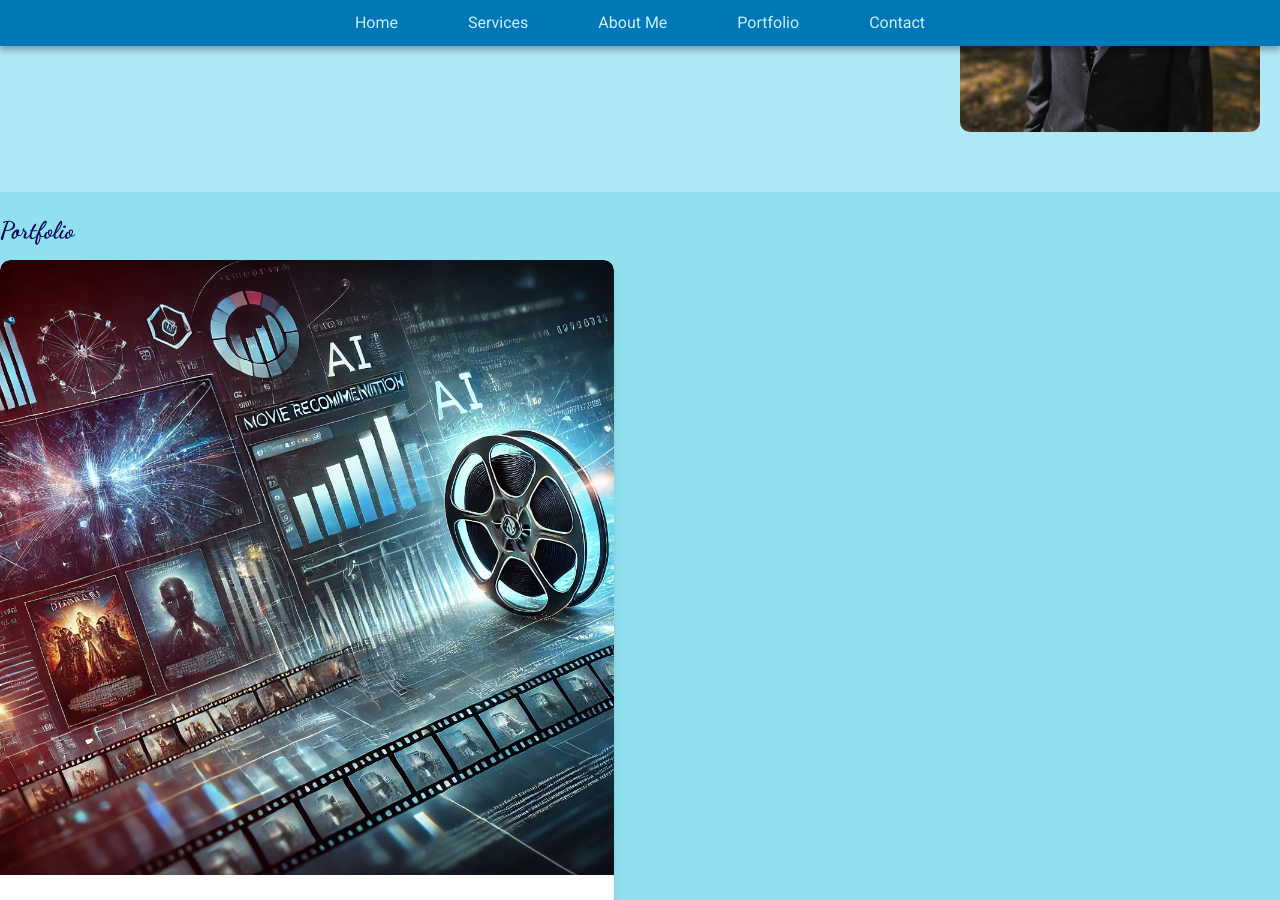
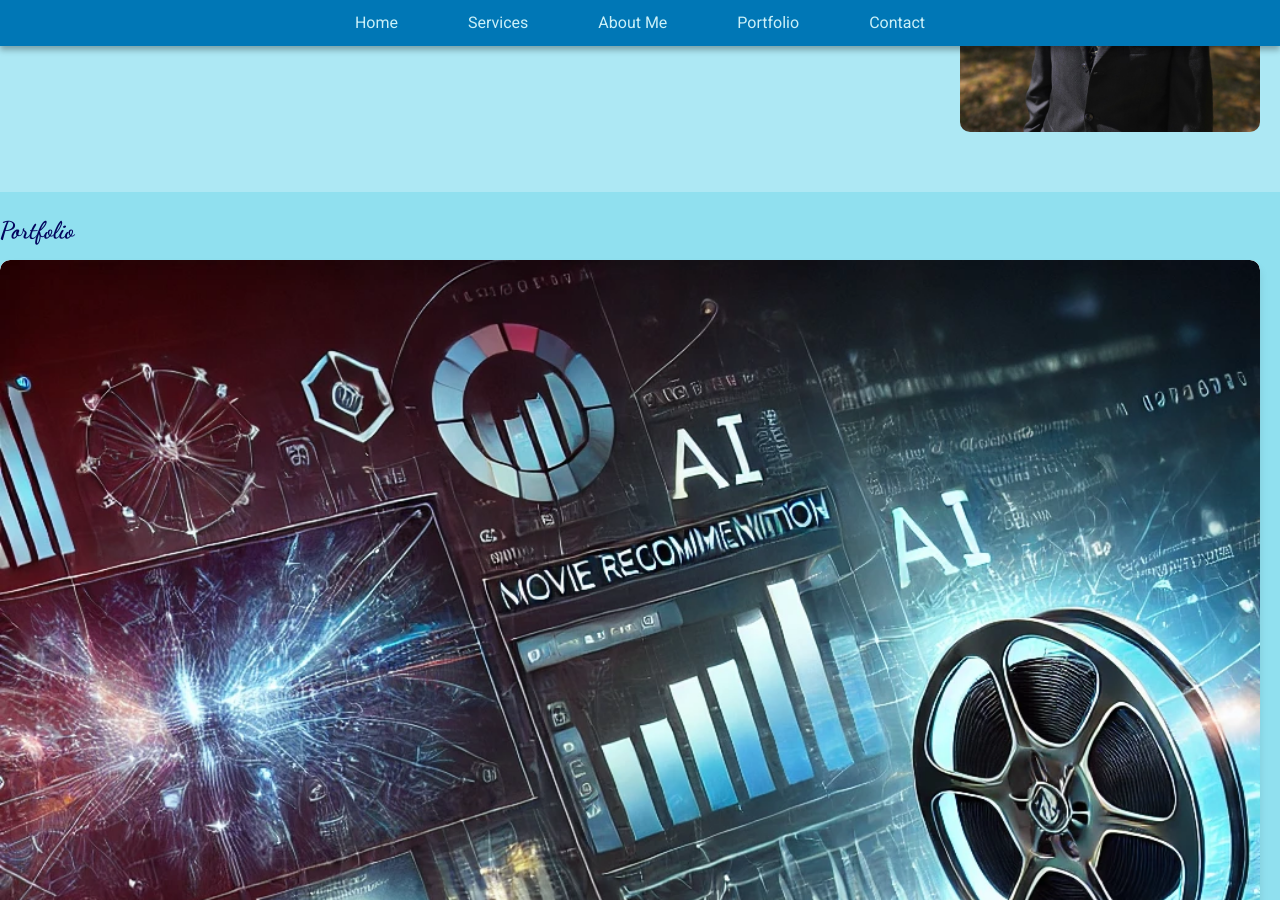
Before and after one commit to arshadsm/arshadsm.github.io, a Jekyll site: the page built from index.md, in a window 1280 px wide and 900 px high, scrolled down 1723 px. Built offline with Jekyll 4.4.1, drawn with Linux system fonts in a browser that asks for light colours.

Commit message:
Update styles.css

```diff
--- a/styles/styles.css
+++ b/styles/styles.css
@@ -102,26 +102,31 @@
 /* Portfolio Section */
 .portfolio {
     padding: 60px 20px;
-    background-color: #CAF0F8; /* Adjusting the background color to match the palette */
+    background-color: #CAF0F8;
     display: flex;
-    flex-wrap: wrap;
+    flex-wrap: nowrap; /* Prevent wrapping */
     justify-content: space-between;
+    overflow-x: auto; /* Enable horizontal scrolling if necessary */
 }
 
 .portfolio-item {
-    width: 48%; /* Set each item to take up about half the container width */
-    margin-bottom: 20px; /* Add some space below each item */
+    flex: 0 0 30%; /* Adjust width as needed */
+    margin-right: 20px; /* Space between items */
     border-radius: 10px;
     overflow: hidden;
-    background-color: #FFFFFF; /* Light background for the portfolio items */
+    background-color: #FFFFFF;
     box-shadow: 0 6px 8px rgba(0, 0, 0, 0.1);
     transition: transform 0.3s ease, box-shadow 0.3s ease;
+}
+
+.portfolio-item:last-child {
+    margin-right: 0; /* No margin for the last item */
 }
 
 .portfolio-item img {
     width: 100%;
     height: auto;
-    border-radius: 10px 10px 0 0; /* Keep the top corners rounded */
+    border-radius: 10px 10px 0 0;
 }
 
 .portfolio-item:hover {
@@ -134,6 +139,7 @@
     text-align: center;
     color: #0077B6;
 }
+
 
 /* Footer */
 .footer {
```
